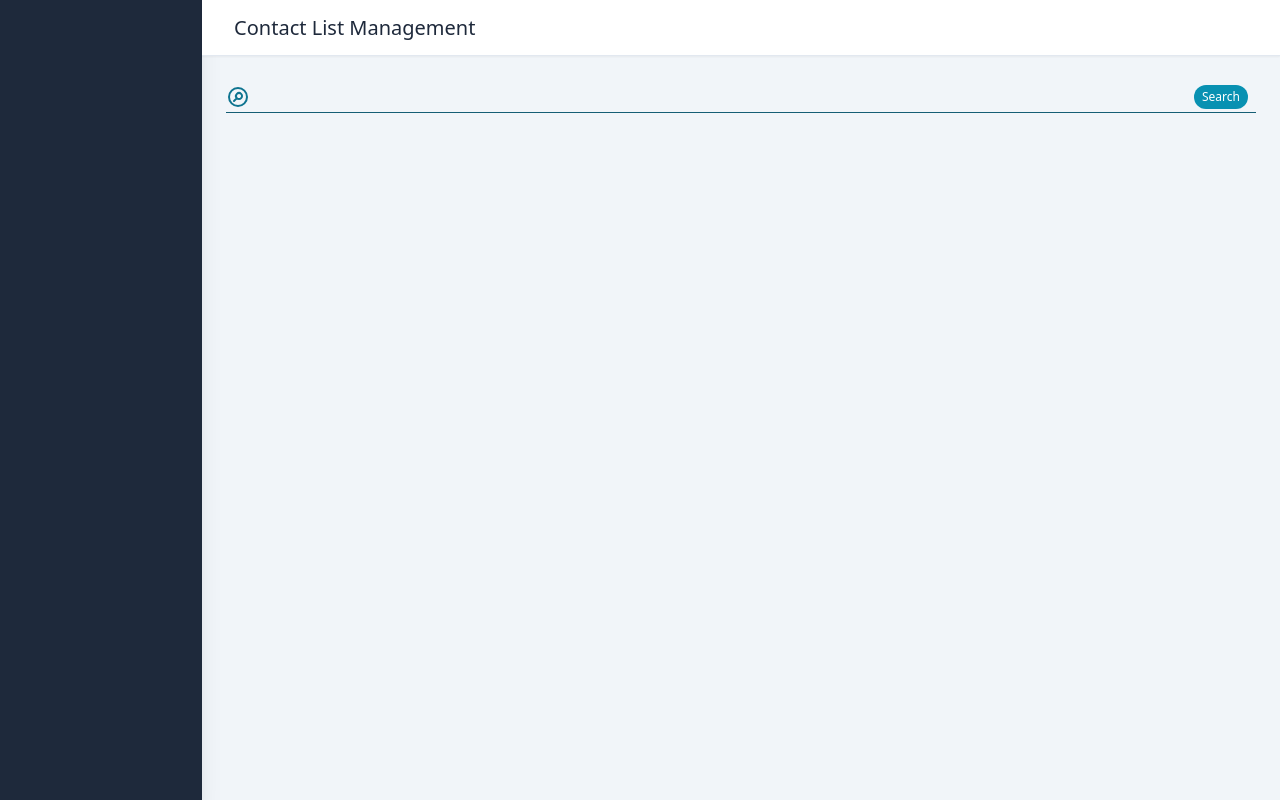
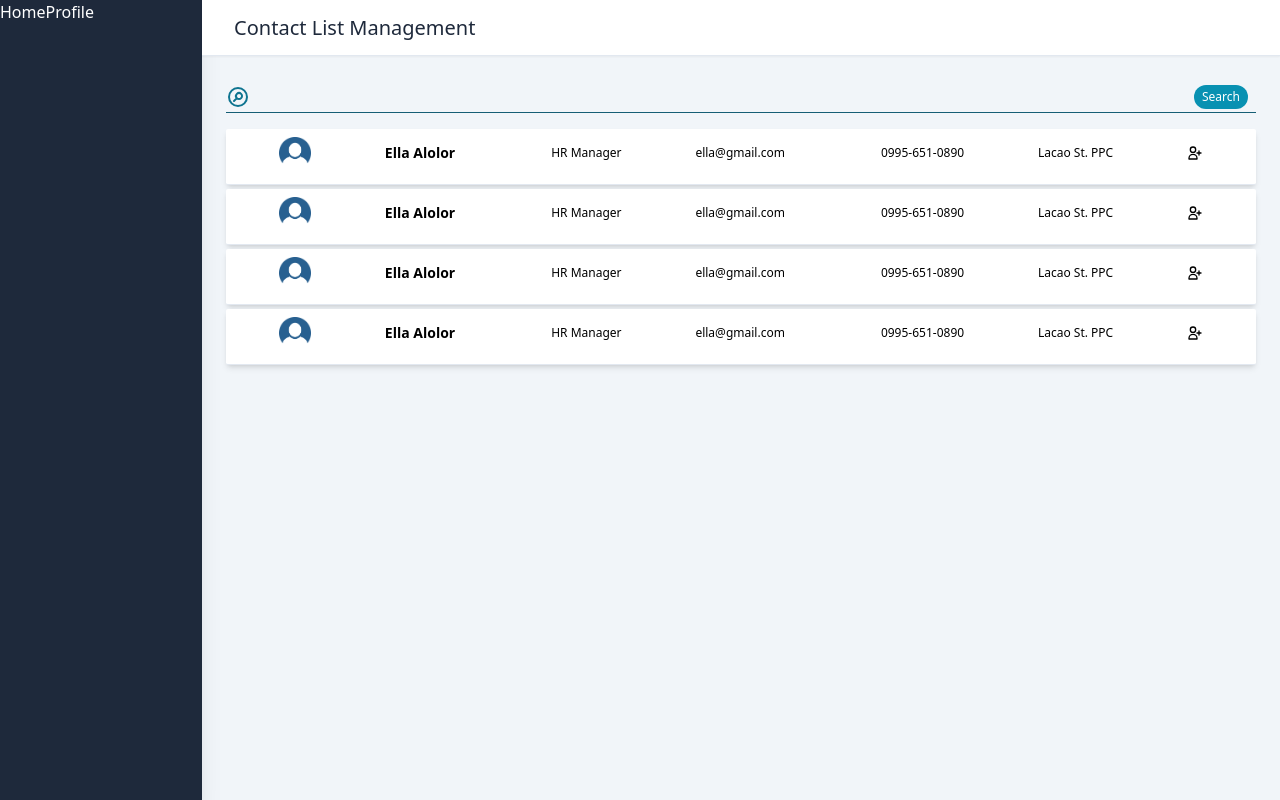
Before and after one commit to aguilanbon/contact-list-app, a React (Create React App) app: page /home in a window 1280 px wide. Built offline with nearby package versions, Linux system fonts and the light colour scheme.

Commit message:
component for modal create

```diff
--- a/src/App.js
+++ b/src/App.js
@@ -10,7 +10,6 @@ function App() {
   return (
     <SignUpProvider>
       <div className="w-auto min-h-screen">
-
       <Routes>
         <Route path='/' element={ <Login /> }></Route>
         <Route path='/signup' element={ <SignUp /> }></Route>
--- /dev/null
+++ b/src/pages/Home/Card.jsx
@@ -0,0 +1,33 @@
+import React from 'react'
+
+function Card() {
+    return (
+        <div className='h-14 border-b border-slate-200 bg-white rounded-sm shadow-md mb-1'>
+            <div className='flex items-center justify-around py-2 px-4'>
+                <div className='h-full flex items-center justify-center'>
+                    <img src="./profile.png" alt="" className='w-8 h-8' />
+                </div>
+                <div className='flex md: flex-col md:flex-row md:items-center'>
+                    <p className='md:text-sm text-xs font-semibold lg:mr-24 md:mr-6'>Ella Alolor</p>
+                    <p className='text-xs'>HR Manager</p>
+                </div>
+                <div className='flex justify-between md:flex-row flex-col text-sm'>
+                    <p className='lg:mr-24 md:mr-6 text-xs'>ella@gmail.com</p>
+                    <p className='text-xs'>0995-651-0890</p>
+                </div>
+                <div className='sm:flex md:text-sm hidden'>
+                    <p className='text-xs'>Lacao St. PPC</p>
+                </div>
+                <div className='flex text-xs ' >
+                    <button className=' flex items-center'>
+                        <svg xmlns="http://www.w3.org/2000/svg" className="h-4 w-4 " fill="none" viewBox="0 0 24 24" stroke="currentColor" strokeWidth={2}>
+                            <path strokeLinecap="round" strokeLinejoin="round" d="M18 9v3m0 0v3m0-3h3m-3 0h-3m-2-5a4 4 0 11-8 0 4 4 0 018 0zM3 20a6 6 0 0112 0v1H3v-1z" />
+                        </svg>
+                    </button>
+                </div>
+            </div>
+        </div>
+    )
+}
+
+export default Card
--- a/src/pages/Home/Directory.jsx
+++ b/src/pages/Home/Directory.jsx
@@ -1,9 +1,10 @@
 import React from 'react'
+import Card from './Card'
 
 function Directory() {
     return (
         <div className='w-full h-auto flex p-6'>
-            <div className='w-full h-auto '>
+            <div className='w-full h-auto flex flex-col'>
                 <div className='w-full flex items-center static'>
                     <input type="text" name="search" id="" className='w-full border-b border-cyan-800 outline-none bg-inherit pl-10 py-1' />
                     <div className='fixed'>
@@ -15,7 +16,12 @@ function Directory() {
                         <button className='py-1 px-2 text-white text-xs rounded-full bg-cyan-600 hover:bg-cyan-700'>Search</button>
                     </div>
                 </div>
-
+                <div className='w-full h-96 mt-4'>
+                    <Card />
+                    <Card />
+                    <Card />
+                    <Card />
+                </div>
             </div>
         </div>
     )
--- /dev/null
+++ b/src/pages/Home/Modal/Create.jsx
@@ -0,0 +1,22 @@
+import React from 'react'
+
+function Create() {
+    return (
+        <div className='w-1/2 h-3/4 bg-white rounded-lg relative'>
+            <div className='absolute -mt-1 -right-1'>
+                <svg xmlns="http://www.w3.org/2000/svg" className="h-5 w-5 fill-red-500 hover:scale-125 cursor-pointer" viewBox="0 0 20 20" fill="currentColor">
+                    <path fillRule="evenodd" d="M10 18a8 8 0 100-16 8 8 0 000 16zM8.707 7.293a1 1 0 00-1.414 1.414L8.586 10l-1.293 1.293a1 1 0 101.414 1.414L10 11.414l1.293 1.293a1 1 0 001.414-1.414L11.414 10l1.293-1.293a1 1 0 00-1.414-1.414L10 8.586 8.707 7.293z" clipRule="evenodd" />
+                </svg>
+            </div>
+            <div className='w-full h-auto px-4 py-2 flex-flex-col'>
+                <div>
+                    <h1>Create New Contact</h1>
+                </div>
+                <div>
+                </div>
+            </div>
+        </div>
+    )
+}
+
+export default Create
--- /dev/null
+++ b/src/pages/Home/Modal/Modal.jsx
@@ -0,0 +1,12 @@
+import React from 'react'
+import Overlay from './Overlay'
+
+function Modal() {
+    return (
+        <div className='w-full min-h-screen static'>
+            <Overlay />
+        </div>
+    )
+}
+
+export default Modal
--- /dev/null
+++ b/src/pages/Home/Modal/Overlay.jsx
@@ -0,0 +1,12 @@
+import React from 'react'
+import Create from './Create'
+
+function Overlay() {
+    return (
+        <div className='w-full min-h-screen bg-black bg-opacity-70 fixed z-10 flex items-center justify-center'>
+            <Create />
+        </div>
+    )
+}
+
+export default Overlay
--- a/src/pages/Home/Profile/ContactsCard.jsx
+++ b/src/pages/Home/Profile/ContactsCard.jsx
@@ -4,7 +4,7 @@ function ContactsCard() {
     return (
         <div className='w-full flex'>
             <div className='w-full flex flex-col'>
-                <div className='w-auto flex flex-row items-center p-2 hover:bg-slate-200 border-b border-slate-200 '>
+                <div className='w-auto flex flex-row items-center p-2 bg-white hover:bg-slate-200 border-b border-slate-200 '>
                     <div className='md:w-1/3 w-full flex items-center'>
                         <img src="./profile.png" alt="" className='w-10 h-10' />
                         <div className='flex flex-col ml-2'>
@@ -20,7 +20,7 @@ function ContactsCard() {
                             <p className='text-xs'>+63 995-651-0890</p>
                         </div>
                     </div>
-                    <div className='w-auto flex md:flex-row flex-col justify-end'>
+                    <div className='w-auto flex sm:flex-row flex-col justify-end'>
                         <div className='p-2 hover:bg-yellow-50 rounded-full'>
                             <svg xmlns="http://www.w3.org/2000/svg" className="h-4 w-4 text-yellow-500 cursor-pointer" fill="none" viewBox="0 0 24 24" stroke="currentColor" strokeWidth={2}>
                                 <path strokeLinecap="round" strokeLinejoin="round" d="M11 5H6a2 2 0 00-2 2v11a2 2 0 002 2h11a2 2 0 002-2v-5m-1.414-9.414a2 2 0 112.828 2.828L11.828 15H9v-2.828l8.586-8.586z" />
--- a/src/pages/Home/Profile/Profile.jsx
+++ b/src/pages/Home/Profile/Profile.jsx
@@ -1,11 +1,18 @@
 import React from 'react'
+import { useState } from 'react'
 import Header from '../Header'
+import Modal from '../Modal/Modal'
+import Overlay from '../Modal/Overlay'
 import Sidebar from '../Sidebar'
 import ContactsCard from './ContactsCard'
 
 function Profile() {
+
+    const [isModalOpen, setIsModalOpen] = useState(false)
+
     return (
         <div className='w-full min-h-screen flex bg-slate-100'>
+            {isModalOpen && <Overlay children={<Modal />} />}
             <Sidebar />
             <div className='w-full h-auto flex flex-col'>
                 <Header />
@@ -65,7 +72,7 @@ function Profile() {
                                     <h1 className='text-cyan-600 ml-4 md:text-sm text-xs w-full'>My Contacts</h1>
                                 </div>
                                 <div className='flex justify-end w-full pr-4'>
-                                    <button className='p-2 text-green-400 text-sm flex items-center hover:bg-slate-700 rounded-full'>
+                                    <button className='p-2 text-green-400 text-sm flex items-center hover:bg-slate-700 rounded-full' onClick={() => setIsModalOpen(true)}>
                                         <svg xmlns="http://www.w3.org/2000/svg" className="h-4 w-4" fill="none" viewBox="0 0 24 24" stroke="currentColor" strokeWidth={2}>
                                             <path strokeLinecap="round" strokeLinejoin="round" d="M18 9v3m0 0v3m0-3h3m-3 0h-3m-2-5a4 4 0 11-8 0 4 4 0 018 0zM3 20a6 6 0 0112 0v1H3v-1z" />
                                         </svg>
--- a/src/pages/Home/Sidebar.jsx
+++ b/src/pages/Home/Sidebar.jsx
@@ -1,9 +1,11 @@
 import React from 'react'
+import { Link } from 'react-router-dom'
 
 function Sidebar() {
     return (
         <div className='xl:w-60 md:w-16 w-0 min-h-screen flex shadow-xl bg-slate-800 text-white'>
-
+            <Link to='/home'>Home</Link>
+            <Link to='/profile'>Profile</Link>
         </div>
     )
 }
```
